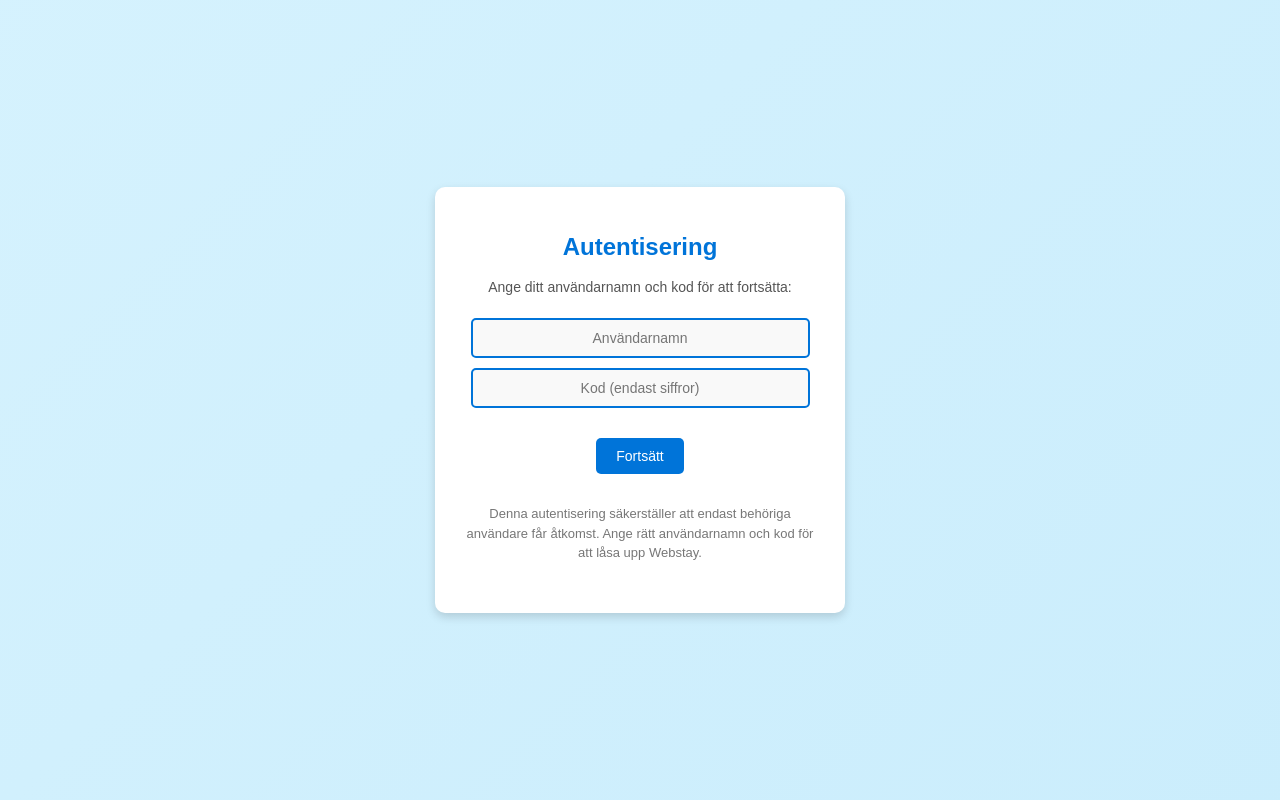
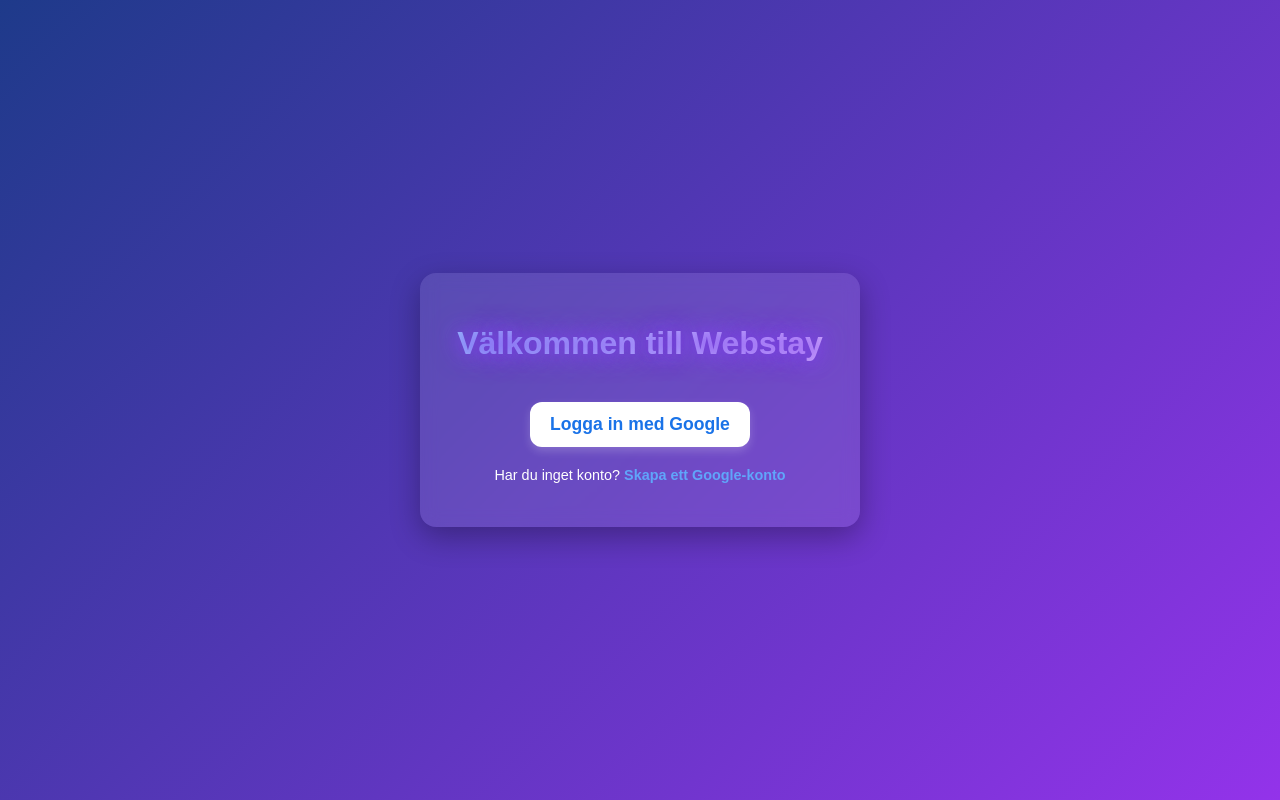
Before and after one commit to Challept/thecoolpal, a website: page auth.html in a window 1280 px wide. Drawn offline with Linux system fonts and the light colour scheme.

Commit message:
Update auth.html

```diff
--- a/auth.html
+++ b/auth.html
@@ -3,168 +3,181 @@
 <head>
   <meta charset="UTF-8">
   <meta name="viewport" content="width=device-width, initial-scale=1.0">
-    <title>Autentisering</title>
+  <title>Logga in - Webstay</title>
   <style>
+    /* General Styling */
     body {
+      margin: 0;
+      padding: 0;
+      font-family: 'Arial', sans-serif;
+      background: linear-gradient(135deg, #1e3a8a, #9333ea);
+      color: #ffffff;
+      height: 100vh;
       display: flex;
+      align-items: center;
       justify-content: center;
-    align-items: center;
-    min-height: 100vh;
-    margin: 0;
-    font-family: 'Arial', sans-serif;
-    background: linear-gradient(135deg, #e0f7ff, #c2e9fb);
-    background-size: 300% 300%;
-    animation: gradientMove 8s ease infinite;
-    color: #333; /* Mörk text för kontrast */
+      overflow: hidden;
     }
 
-@keyframes gradientMove {
-    0% { background-position: 0% 50%; }
-    50% { background-position: 100% 50%; }
-    100% { background-position: 0% 50%; }
+    /* Container Styling */
+    .login-container {
+      background: rgba(255, 255, 255, 0.1);
+      padding: 30px 20px;
+      border-radius: 16px;
+      text-align: center;
+      box-shadow: 0px 10px 30px rgba(0, 0, 0, 0.3);
+      backdrop-filter: blur(8px);
+      max-width: 400px;
+      width: 90%;
+      animation: slideIn 1s ease-out;
     }
 
-.auth-container {
-    text-align: center;
-    background: #ffffff; /* Vit container */
-    padding: 30px;
-    border-radius: 10px;
-    box-shadow: 0 4px 10px rgba(0, 0, 0, 0.15); /* Mjuk skugga */
-    width: 90%;
-    max-width: 350px; /* Smalare för en modern känsla */
+    /* Title */
+    .login-container h1 {
+      font-size: 2rem;
+      margin-bottom: 20px;
+      background: linear-gradient(90deg, #93c5fd, #d8b4fe);
+      -webkit-background-clip: text;
+      -webkit-text-fill-color: transparent;
+      animation: textGlow 2s infinite alternate;
     }
 
-h1 {
-    font-size: 24px;
-    margin-bottom: 15px;
-    color: #0074d9; /* Modern blå textfärg */
-    font-weight: 600; /* Semi-bold för tydlighet */
+    /* Button Styling */
+    .google-btn {
+      background: #ffffff;
+      color: #1a73e8;
+      border: none;
+      padding: 12px 20px;
+      font-size: 1.1rem;
+      font-weight: bold;
+      border-radius: 12px;
+      cursor: pointer;
+      margin-top: 20px;
+      box-shadow: 0 4px 10px rgba(255, 255, 255, 0.2);
+      transition: all 0.3s ease;
     }
 
-p {
-    font-size: 14px;
-    margin-bottom: 20px;
-    color: #555; /* Ljusare grå för extra texter */
-    line-height: 1.6; /* Förbättrad läsbarhet */
+    .google-btn:hover {
+      background: #f1f5f9;
+      transform: translateY(-3px);
+      box-shadow: 0 6px 15px rgba(255, 255, 255, 0.4);
     }
 
-input {
-    display: block;
-    width: 90%;
-    margin: 10px auto;
-    padding: 10px;
-    border: 2px solid #0074d9;
-    border-radius: 5px;
-    font-size: 14px;
-    background: #f9f9f9; /* Ljus bakgrund */
-    color: #333; /* Mörk text */
-    text-align: center;
-    outline: none;
-    transition: border-color 0.3s ease, box-shadow 0.3s ease;
+    /* Create Account Link */
+    .create-account {
+      margin-top: 20px;
+      font-size: 0.9rem;
     }
 
-input:focus {
-    border-color: #0056a3;
-    box-shadow: 0 0 8px rgba(0, 116, 217, 0.3); /* Ljus blå skugga */
+    .create-account a {
+      color: #60a5fa;
+      font-weight: bold;
+      text-decoration: none;
+      transition: color 0.3s;
     }
 
-button {
-    padding: 10px 20px;
-    margin-top: 20px;
-    background: #0074d9;
-    color: white;
-    border: none;
-    border-radius: 5px;
-    font-size: 14px;
-    cursor: pointer;
-    transition: transform 0.3s ease, background-color 0.3s ease;
+    .create-account a:hover {
+      color: #a78bfa;
+      text-decoration: underline;
     }
 
-button:hover {
-    background-color: #0056a3;
-    transform: scale(1.05);
+    /* Success Message */
+    .success-message {
+      display: none;
+      margin-top: 20px;
+      font-size: 1rem;
+      background: rgba(34, 197, 94, 0.2);
+      color: #22c55e;
+      padding: 10px;
+      border-radius: 8px;
+      animation: fadeIn 1s ease-in-out;
     }
 
-#errorMessage {
-    color: #e63946; /* Röd för felmeddelande */
-    font-size: 14px;
-    margin-top: 10px;
+    /* Animations */
+    @keyframes slideIn {
+      from {
+        opacity: 0;
+        transform: translateY(50px);
+      }
+      to {
+        opacity: 1;
+        transform: translateY(0);
+      }
     }
 
-#successMessage {
-    color: #2a9d8f; /* Grön för framgång */
-    font-size: 14px;
-    margin-top: 10px;
+    @keyframes textGlow {
+      from {
+        text-shadow: 0 0 10px #3b82f6, 0 0 20px #3b82f6;
+      }
+      to {
+        text-shadow: 0 0 20px #9333ea, 0 0 30px #9333ea;
+      }
     }
 
-.info {
-    margin-top: 30px;
-    font-size: 13px;
-    color: #777; /* Mjuk grå text för information */
-    text-align: center;
-    line-height: 1.5;
+    @keyframes fadeIn {
+      from {
+        opacity: 0;
+      }
+      to {
+        opacity: 1;
+      }
     }
   </style>
+  <script src="https://accounts.google.com/gsi/client" async defer></script>
 </head>
 <body>
-    <div class="auth-container">
-        <h1>Autentisering</h1>
-        <p>Ange ditt användarnamn och kod för att fortsätta:</p>
-        <input type="text" id="usernameInput" placeholder="Användarnamn" />
-        <input type="text" id="codeInput" placeholder="Kod (endast siffror)" />
-        <div id="errorMessage"></div>
-        <button id="continueButton">Fortsätt</button>
-        <div id="successMessage"></div>
-        <p class="info">
-            Denna autentisering säkerställer att endast behöriga användare får åtkomst. Ange rätt användarnamn och kod för att låsa upp Webstay.
-        </p>
+  <div class="login-container">
+    <h1>Välkommen till Webstay</h1>
+    <div id="g_id_onload"
+         data-client_id="216513476074-2g3ua2sboin4g8f16n8mdf9o2h1tbn0q.apps.googleusercontent.com"
+         data-context="signin"
+         data-ux_mode="popup"
+         data-callback="handleCredentialResponse"
+         data-auto_prompt="false">
+    </div>
+    <button class="google-btn" onclick="loginWithGoogle()">Logga in med Google</button>
+    <div class="create-account">
+      <p>Har du inget konto? <a href="#" onclick="openGoogleAccountPopup()">Skapa ett Google-konto</a></p>
+    </div>
+    <div class="success-message" id="successMessage">Inloggad! Du kommer snart att omdirigeras.</div>
   </div>
 
   <script>
-        document.addEventListener("DOMContentLoaded", () => {
-            const usernameInput = document.getElementById("usernameInput");
-            const codeInput = document.getElementById("codeInput");
-            const continueButton = document.getElementById("continueButton");
-            const errorMessage = document.getElementById("errorMessage");
-            const successMessage = document.getElementById("successMessage");
+    // Handle successful login
+    function handleCredentialResponse(response) {
+      console.log('ID Token: ', response.credential); // Debugging purposes
+      localStorage.setItem('google_credential', response.credential); // Save to localStorage
+      document.getElementById('successMessage').style.display = 'block';
 
-            const correctUsername = "admin.15";
-            const correctCode = "2945128";
-
-            codeInput.addEventListener("input", () => {
-                // Tillåt endast siffror
-                codeInput.value = codeInput.value.replace(/[^0-9]/g, "");
-            });
-
-            codeInput.addEventListener("input", () => {
-                errorMessage.textContent = ""; // Töm ev. felmeddelande när användaren skriver
-            });
-
-            usernameInput.addEventListener("input", () => {
-                errorMessage.textContent = ""; // Töm ev. felmeddelande när användaren skriver
-            });
-
-            codeInput.addEventListener("keyup", checkInputs);
-            usernameInput.addEventListener("keyup", checkInputs);
-
-            function checkInputs() {
-                if (
-                    usernameInput.value.trim() === correctUsername &&
-                    codeInput.value.trim() === correctCode
-                ) {
-                    successMessage.textContent = "Verifiering lyckades! Du kan fortsätta.";
-                    continueButton.style.display = "block"; // Visa knappen
-                    errorMessage.textContent = ""; // Dölj felmeddelande
-                } else {
-                    successMessage.textContent = "";
-                    continueButton.style.display = "none"; // Dölj knappen
-                }
+      // Simulate a redirection after 2 seconds
+      setTimeout(() => {
+        window.close(); // Close the tab
+      }, 2000);
     }
 
-            continueButton.addEventListener("click", () => {
-                // Omdirigera till URL med popups inaktiverade
-                window.location.href = "https://webstay.se/#29451288461645816561pass";
-            });
+    // Trigger Google login popup
+    function loginWithGoogle() {
+      google.accounts.id.prompt();
+    }
+
+    // Open the Google Account creation page
+    function openGoogleAccountPopup() {
+      const width = 600, height = 700;
+      const left = (window.innerWidth / 2) - (width / 2);
+      const top = (window.innerHeight / 2) - (height / 2);
+
+      window.open(
+        "https://accounts.google.com/signup",
+        "Skapa Google-konto",
+        `width=${width},height=${height},top=${top},left=${left},resizable=no`
+      );
+    }
+
+    // Initialize Google Login
+    google.accounts.id.initialize({
+      client_id: "216513476074-2g3ua2sboin4g8f16n8mdf9o2h1tbn0q.apps.googleusercontent.com",
+      callback: handleCredentialResponse,
+      auto_prompt: true
     });
   </script>
 </body>
```
Lines whose indentation alone changed are shown as unchanged.
